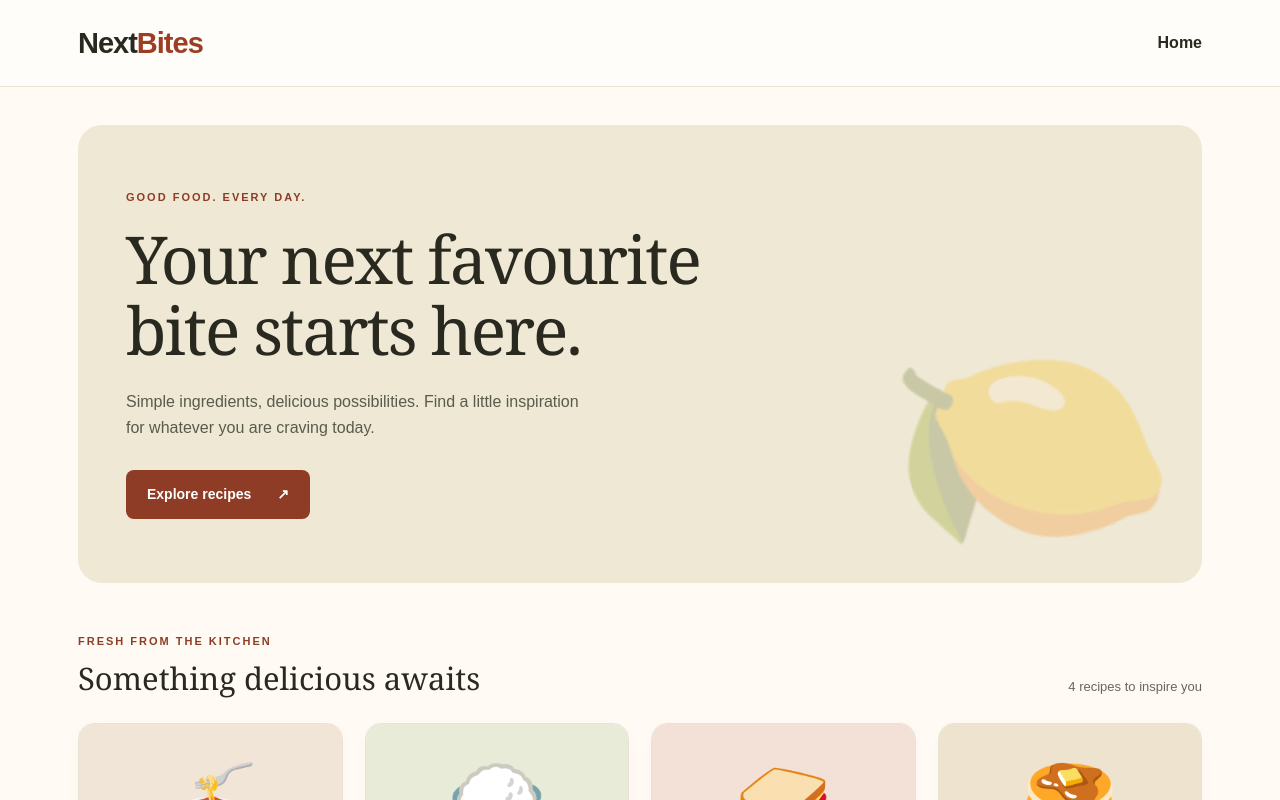
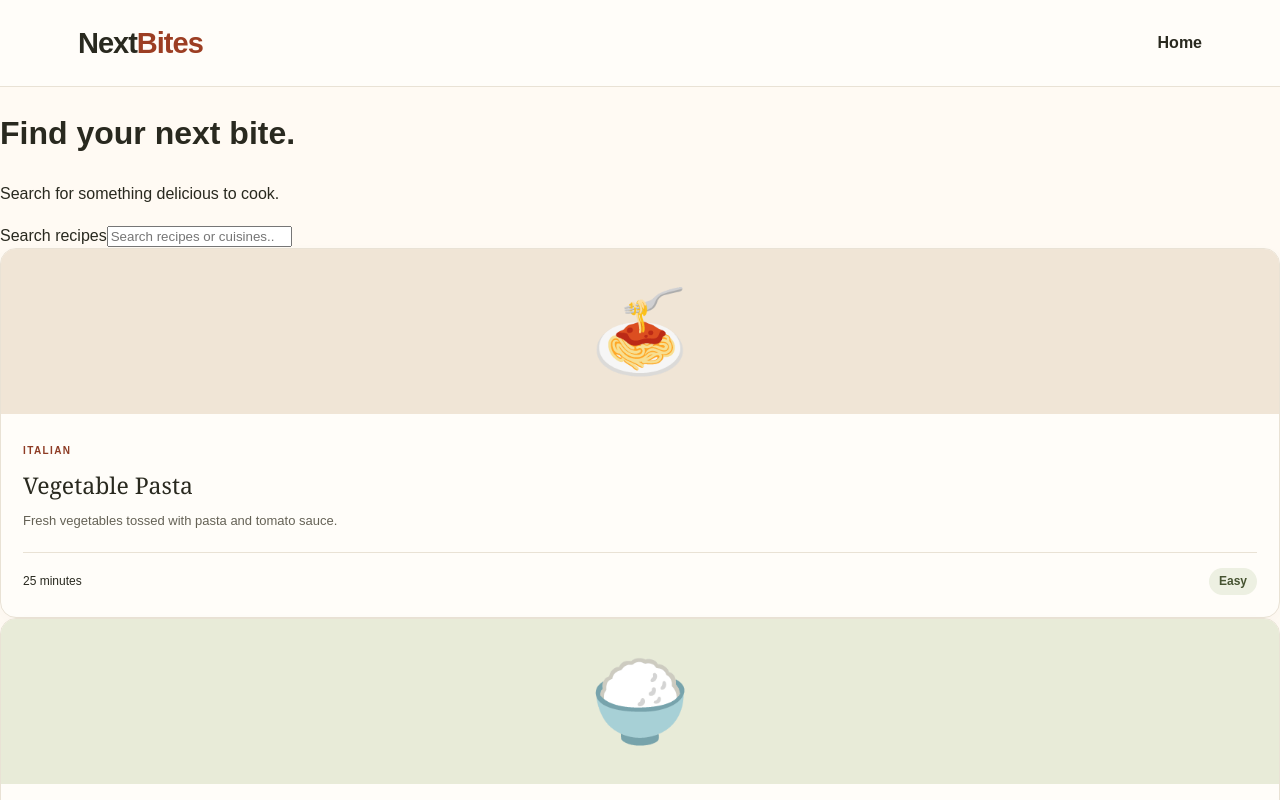
Before and after one commit to prakruthirhosamane26300437-cmd/nextbites, a Next.js app: page / in a window 1280 px wide. Shown: the top 800 px of the page. Built offline with nearby package versions, Linux system fonts and the light colour scheme.

Commit message:
Add live recipe search and empty state

```diff
--- a/app/page.tsx
+++ b/app/page.tsx
@@ -1,25 +1,13 @@
-import RecipeCard from "@/components/RecipeCard";
-import { recipes } from "@/app/data/recipes";
+import RecipeGrid from "../components/RecipeGrid";
+import { recipes } from "./data/recipes";
 
-export default function HomePage() {
+export default function Home() {
   return (
-    <main className="container">
-      <section className="hero" aria-labelledby="hero-title">
-        <p className="eyebrow">GOOD FOOD. EVERY DAY.</p>
-        <h1 id="hero-title">Your next favourite<br />bite starts here.</h1>
-        <p className="intro">Simple ingredients, delicious possibilities. Find a little inspiration for whatever you are craving today.</p>
-        <a className="button" href="#recipes">Explore recipes <span aria-hidden="true">↗</span></a>
-        <div className="hero-decoration" aria-hidden="true">🍋</div>
-      </section>
-      <section id="recipes" className="recipes-section" aria-labelledby="recipes-title">
-        <div className="section-heading">
-          <div><p className="eyebrow">FRESH FROM THE KITCHEN</p><h2 id="recipes-title">Something delicious awaits</h2></div>
-          <p>{recipes.length} recipes to inspire you</p>
-        </div>
-        <div className="recipe-grid">
-          {recipes.map((recipe) => <RecipeCard key={recipe.id} recipe={recipe} />)}
-        </div>
-      </section>
+    <main>
+      <h1>Find your next bite.</h1>
+      <p>Search for something delicious to cook.</p>
+
+      <RecipeGrid recipes={recipes} />
     </main>
   );
 }
--- /dev/null
+++ b/components/RecipeGrid.tsx
@@ -0,0 +1,44 @@
+"use client";
+
+import { useState } from "react";
+import RecipeCard from "./RecipeCard";
+import type { Recipe } from "../app/data/recipes";
+
+export default function RecipeGrid({
+  recipes,
+}: {
+  recipes: Recipe[];
+}) {
+  const [query, setQuery] = useState("");
+
+  const visibleRecipes = recipes.filter((recipe) =>
+    `${recipe.title} ${recipe.cuisine}`
+      .toLowerCase()
+      .includes(query.trim().toLowerCase())
+  );
+
+  return (
+    <section>
+      <label htmlFor="recipe-search">Search recipes</label>
+
+      <input
+        id="recipe-search"
+        className="search-input"
+        type="search"
+        placeholder="Search recipes or cuisines..."
+        value={query}
+        onChange={(event) => setQuery(event.target.value)}
+      />
+
+      {visibleRecipes.length === 0 ? (
+        <p>No recipes match your search. Try another name or cuisine.</p>
+      ) : (
+        <div className="grid">
+          {visibleRecipes.map((recipe) => (
+            <RecipeCard key={recipe.id} recipe={recipe} />
+          ))}
+        </div>
+      )}
+    </section>
+  );
+}
```
